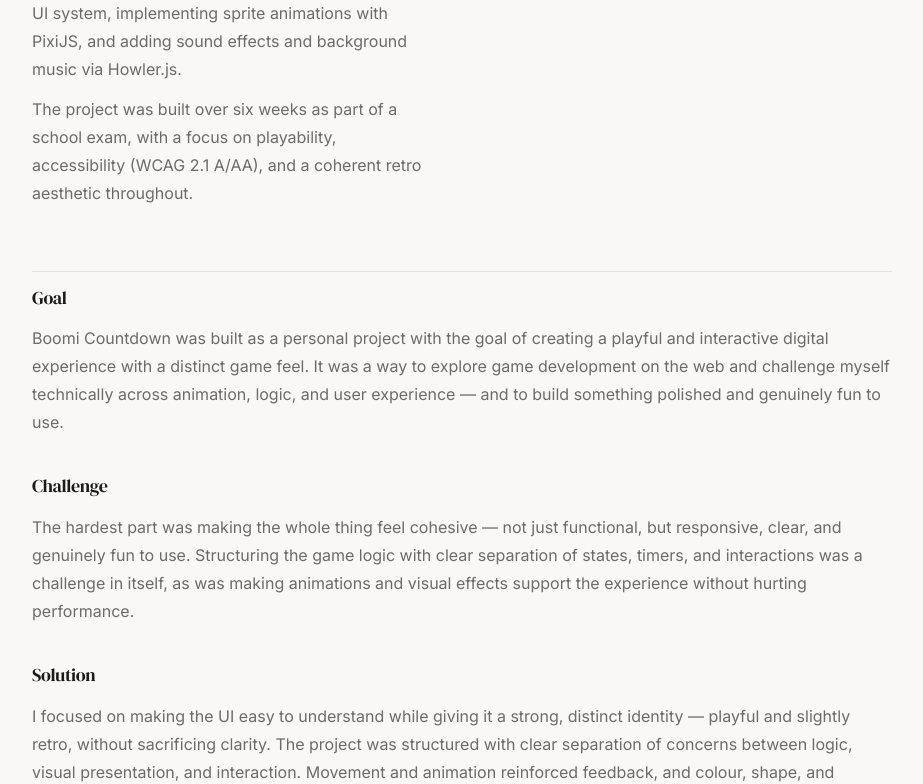
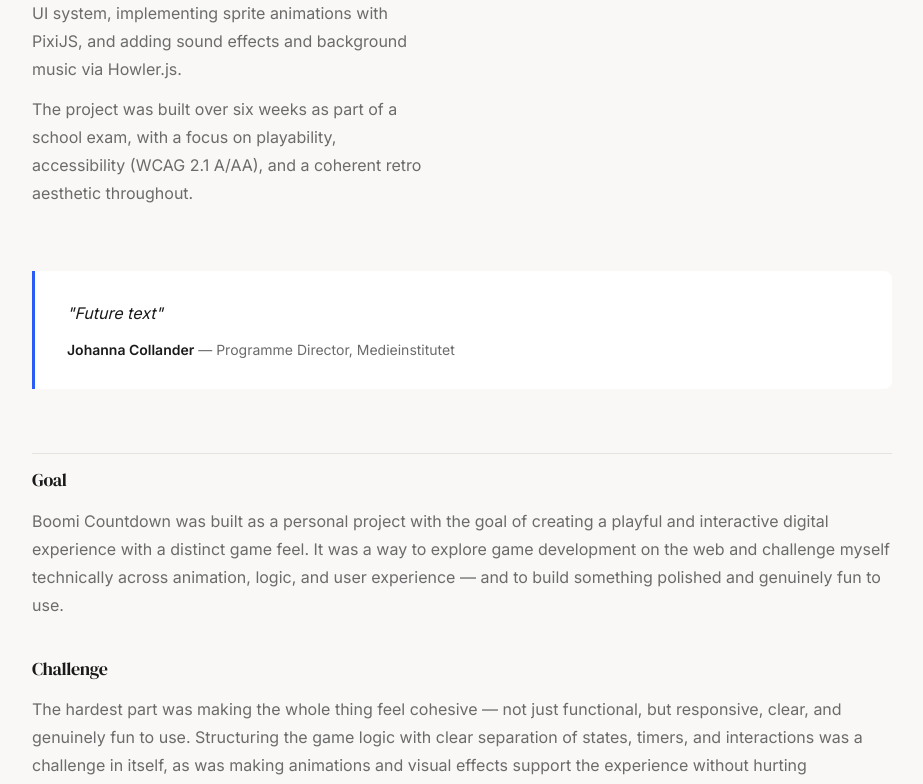
Before and after one commit to kaspvik/kaspervikstrom, a Next.js app: page /projects/boomi in a window 1280 px wide. Shown: the part 814-1598 px from the top of the page, without its empty margins (178-1101 px from the left). Built offline with nearby package versions, Linux system fonts and the light colour scheme.

Commit message:
Add testimonial section with styling and translations for Boomi project

```diff
--- a/src/app/projects/boomi/boomi.module.css
+++ b/src/app/projects/boomi/boomi.module.css
@@ -145,6 +145,34 @@
   color: var(--color-text);
 }
 
+/* Testimonial */
+.testimonial {
+  margin: 0;
+  padding: 1.75rem 2rem;
+  border-left: 3px solid var(--color-accent, currentColor);
+  background: var(--color-surface, transparent);
+  border-radius: 0 8px 8px 0;
+}
+
+.testimonialQuote {
+  font-size: 1rem;
+  line-height: 1.75;
+  color: var(--color-text);
+  margin: 0 0 0.75rem;
+  font-style: italic;
+}
+
+.testimonialAuthor {
+  font-size: 0.875rem;
+  font-weight: 600;
+  color: var(--color-text);
+}
+
+.testimonialRole {
+  font-weight: 400;
+  color: var(--color-text-muted);
+}
+
 /* Case sections (goal, challenge, solution, outcome) */
 .sections {
   display: flex;
--- a/src/app/projects/boomi/page.tsx
+++ b/src/app/projects/boomi/page.tsx
@@ -121,6 +121,22 @@ export default function BoomiPage() {
           </div>
         </motion.div>
 
+        {t.testimonialQuote && (
+          <motion.blockquote
+            className={styles.testimonial}
+            initial={{ opacity: 0, y: 20 }}
+            animate={{ opacity: 1, y: 0 }}
+            transition={{ delay: 0.5, duration: 0.5 }}>
+            <p className={styles.testimonialQuote}>"{t.testimonialQuote}"</p>
+            <footer className={styles.testimonialAuthor}>
+              {t.testimonialName}
+              {t.testimonialRole && (
+                <span className={styles.testimonialRole}> — {t.testimonialRole}</span>
+              )}
+            </footer>
+          </motion.blockquote>
+        )}
+
         <motion.div
           className={styles.sections}
           initial={{ opacity: 0, y: 20 }}
--- a/src/messages/en.json
+++ b/src/messages/en.json
@@ -113,7 +113,10 @@
       "solutionTitle": "Solution",
       "solution": "I focused on making the UI easy to understand while giving it a strong, distinct identity — playful and slightly retro, without sacrificing clarity. The project was structured with clear separation of concerns between logic, visual presentation, and interaction. Movement and animation reinforced feedback, and colour, shape, and typography contributed to a coherent visual style. The goal was for the interface to always be readable at a glance, so players could immediately tell what was happening on screen.",
       "outcomeTitle": "Result & learnings",
-      "outcome": "The end result was a working experience with a clear visual direction — not just a game that functioned technically, but something with a considered feel. I learned how important early structural planning is, especially in projects where animation, game mechanics, and UI all need to work together. The main takeaway was how much the user experience is shaped by small details — timing, feedback, and clarity in interactions."
+      "outcome": "The end result was a working experience with a clear visual direction — not just a game that functioned technically, but something with a considered feel. I learned how important early structural planning is, especially in projects where animation, game mechanics, and UI all need to work together. The main takeaway was how much the user experience is shaped by small details — timing, feedback, and clarity in interactions.",
+      "testimonialQuote": "Future text",
+      "testimonialName": "Johanna Collander",
+      "testimonialRole": "Programme Director, Medieinstitutet"
     },
     "flinq": {
       "category": "Client Work",
--- a/src/messages/sv.json
+++ b/src/messages/sv.json
@@ -113,7 +113,10 @@
       "solutionTitle": "Lösning",
       "solution": "Jag la stor vikt vid att UI:t skulle vara enkelt att förstå men ha en stark, tydlig identitet — lekfullt och lite retro, utan att kompromissa med tydlighet. Projektet byggdes med tydlig separation av ansvar mellan logik, visuell presentation och interaktion. Rörelser och animationer förstärkte feedbacken, och färg, form och typografi bidrog till en sammanhängande stil. Målet var att gränssnittet alltid skulle vara lätt att läsa av, så att spelaren direkt förstår vad som händer på skärmen.",
       "outcomeTitle": "Resultat & lärdom",
-      "outcome": "Slutresultatet blev en fungerande upplevelse med tydlig visuell riktning — inte bara ett spel som tekniskt fungerade, utan något med en genomtänkt känsla. Jag lärde mig hur viktigt det är att planera struktur tidigt, särskilt i projekt där animation, spelmekanik och UI ska samverka. Det viktigaste jag tar med mig är hur mycket användarupplevelsen påverkas av små detaljer — timing, feedback och tydlighet i interaktioner."
+      "outcome": "Slutresultatet blev en fungerande upplevelse med tydlig visuell riktning — inte bara ett spel som tekniskt fungerade, utan något med en genomtänkt känsla. Jag lärde mig hur viktigt det är att planera struktur tidigt, särskilt i projekt där animation, spelmekanik och UI ska samverka. Det viktigaste jag tar med mig är hur mycket användarupplevelsen påverkas av små detaljer — timing, feedback och tydlighet i interaktioner.",
+      "testimonialQuote": "Framtida citat",
+      "testimonialName": "Johanna Collander",
+      "testimonialRole": "Utbildningsledare, Medieinstitutet"
     },
     "flinq": {
       "category": "Kundarbete",
```
